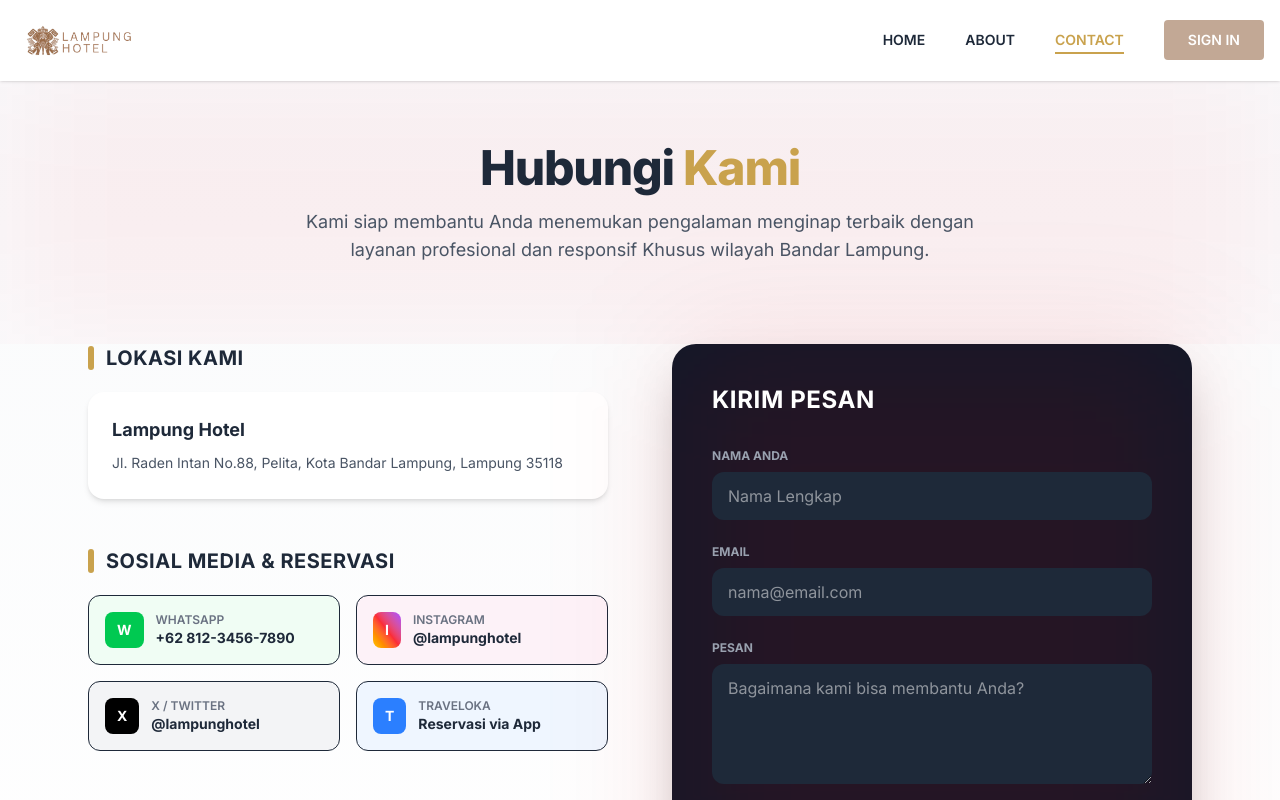
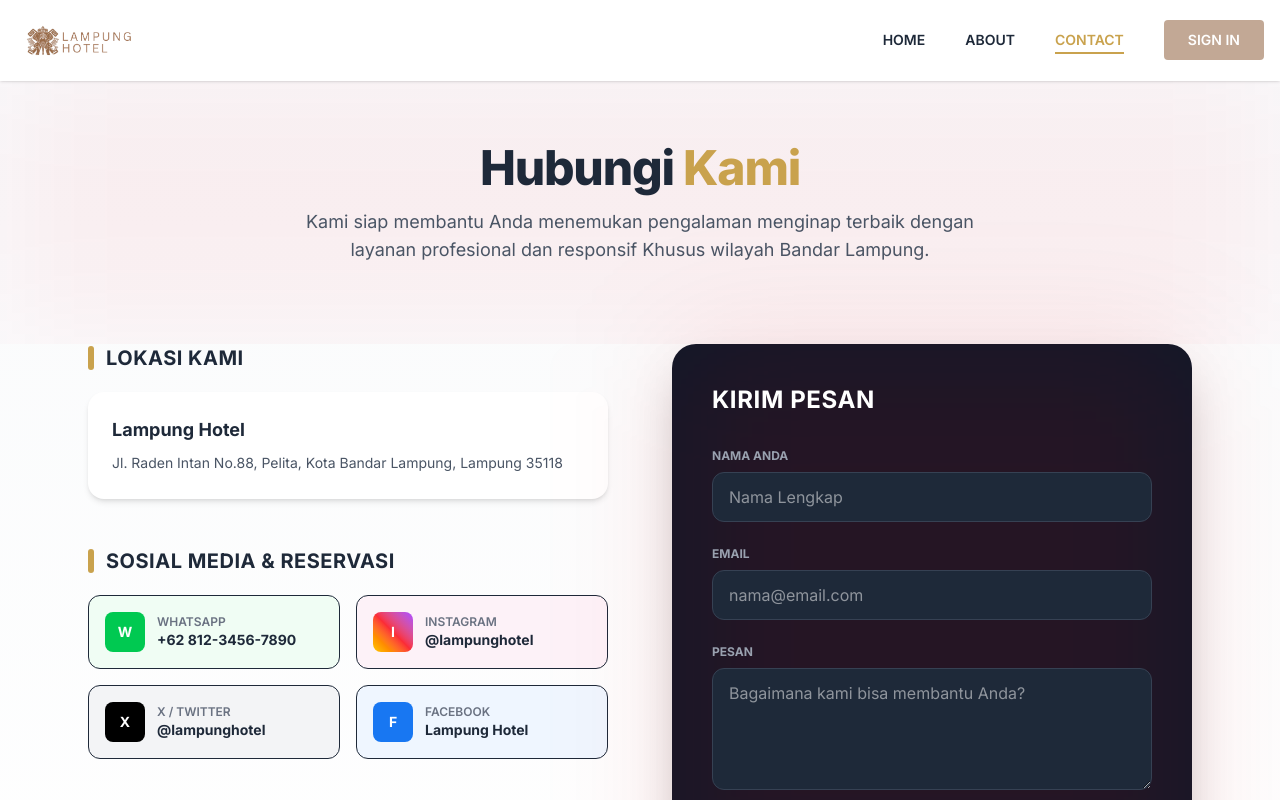
Before and after one commit to hafizahalfitra/booking-hotel, a Next.js app in the folder WEB/: page /contact in a window 1280 px wide. Shown: the top 800 px of the page. Built offline with nearby package versions, Linux system fonts and the light colour scheme.

Commit message:
mengubah bagian sosial media

```diff
--- a/WEB/app/contact/page.tsx
+++ b/WEB/app/contact/page.tsx
@@ -64,17 +64,17 @@ const ContactPage = () => {
                   badge: "bg-black",
                 },
                 {
-                  label: "Traveloka",
-                  value: "Reservasi via App",
+                  label: "Facebook",
+                  value: "Lampung Hotel",
                   bg: "bg-blue-50 hover:bg-blue-100",
-                  badge: "bg-blue-500",
+                  badge: "bg-[#1877F2]",
                 },
               ].map((item, i) => (
                 <div
                   key={i}
                   className={`flex items-center p-4 rounded-xl border transition cursor-pointer ${item.bg}`}
                 >
-                  <div className={`${item.badge} text-white px-3 py-2 rounded-lg mr-3 text-sm font-bold`}>
+                  <div className={`${item.badge} text-white px-3 py-2 rounded-lg mr-3 text-sm font-bold w-10 h-10 flex items-center justify-center`}>
                     {item.label[0]}
                   </div>
                   <div>
@@ -117,7 +117,7 @@ const ContactPage = () => {
                 <input
                   type={f.type}
                   placeholder={f.placeholder}
-                  className="w-full bg-gray-800 rounded-xl px-4 py-3 focus:ring-2 focus:ring-red-500 outline-none transition"
+                  className="w-full bg-gray-800 rounded-xl px-4 py-3 focus:ring-2 focus:ring-[#C9A24D] outline-none transition border border-gray-700"
                 />
               </div>
             ))}
@@ -129,7 +129,7 @@ const ContactPage = () => {
               <textarea
                 rows={4}
                 placeholder="Bagaimana kami bisa membantu Anda?"
-                className="w-full bg-gray-800 rounded-xl px-4 py-3 focus:ring-2 focus:ring-red-500 outline-none transition"
+                className="w-full bg-gray-800 rounded-xl px-4 py-3 focus:ring-2 focus:ring-[#C9A24D] outline-none transition border border-gray-700"
               />
             </div>
 
```
